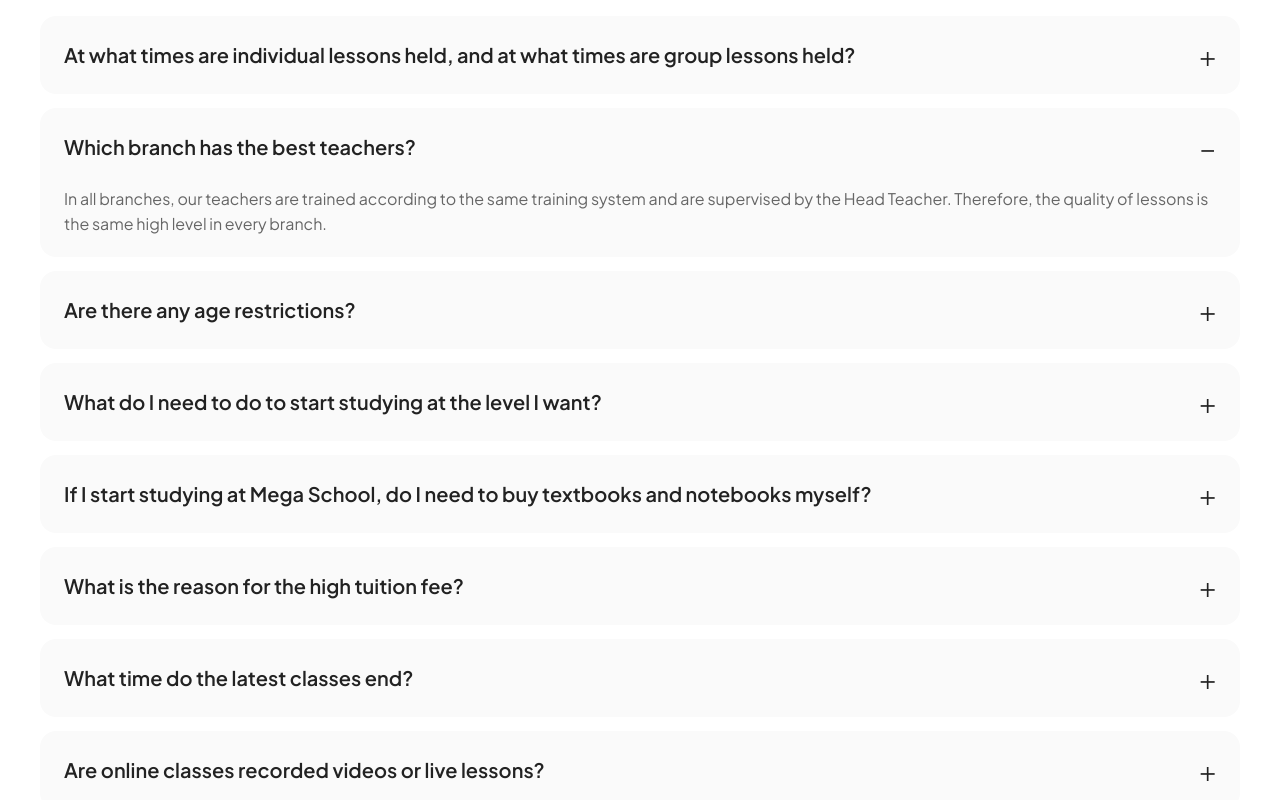
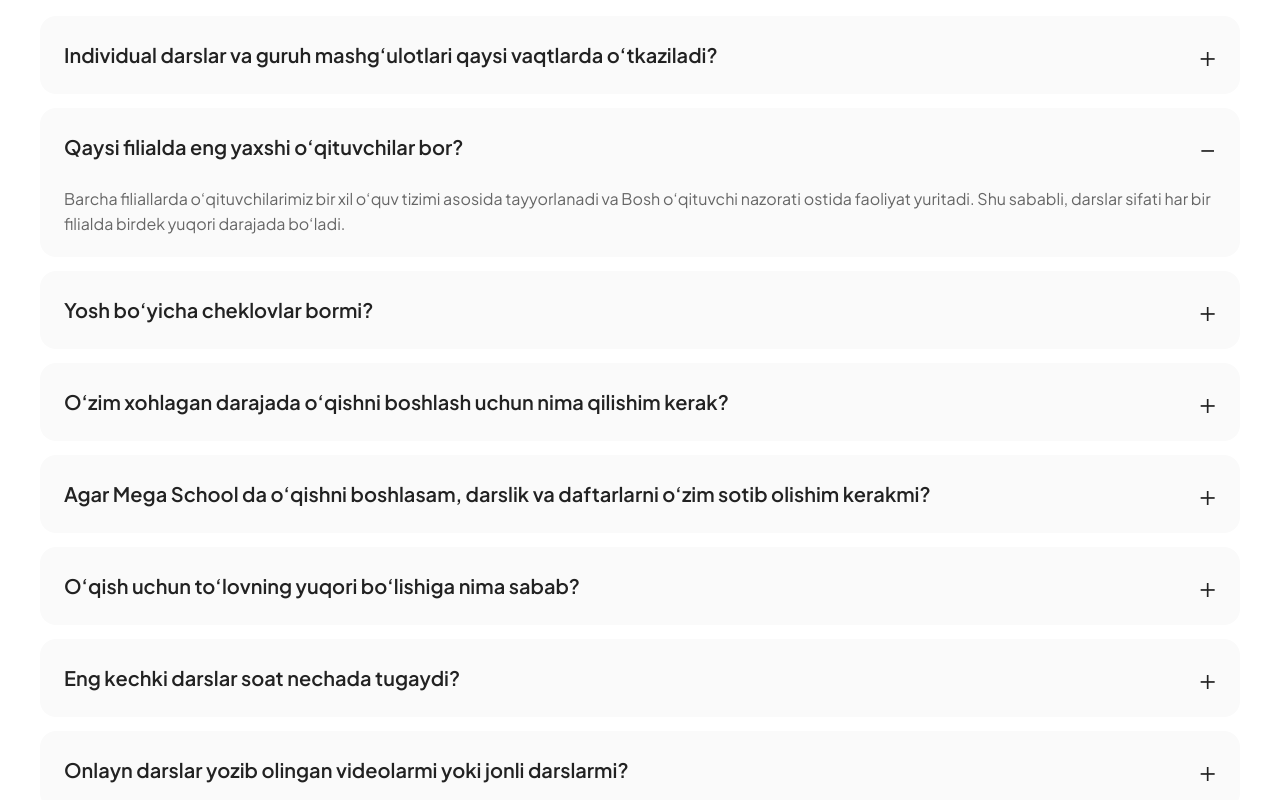
Before and after one commit to usershokhrukh/mega-school, a Next.js app: page / in a window 1280 px wide. Shown: the part 4900-5700 px from the top of the page. Built offline with nearby package versions, Linux system fonts and the light colour scheme.

Commit message:
features/faq language changed to uzbek

```diff
--- a/src/components/faq/Faq.jsx
+++ b/src/components/faq/Faq.jsx
@@ -1,48 +1,50 @@
 "use client";
 
-import React, { useState } from "react";
+import React, {useState} from "react";
 import "./faq.modules.scss";
 
 const faqData = [
   {
-    question: "At what times are individual lessons held, and at what times are group lessons held?",
+    question:
+      "Individual darslar va guruh mashg‘ulotlari qaysi vaqtlarda o‘tkaziladi?",
     answer:
-      "Individual lessons are usually held at 07:30, 09:00, 10:30, and 12:00. Group lessons take place at 09:00, 10:30, 12:00, 14:00, 15:30, 17:00, and 18:30. Only for online classes do we also have open groups at 20:00.",
+      "Individual darslar odatda soat 07:30, 09:00, 10:30 va 12:00 da o‘tkaziladi. Guruh mashg‘ulotlari esa soat 09:00, 10:30, 12:00, 14:00, 15:30, 17:00 va 18:30 da bo‘lib o‘tadi. Faqat onlayn darslar uchun soat 20:00 da ham ochiq guruhlar mavjud.",
   },
   {
-    question: "Which branch has the best teachers?",
+    question: "Qaysi filialda eng yaxshi o‘qituvchilar bor?",
     answer:
-      "In all branches, our teachers are trained according to the same training system and are supervised by the Head Teacher. Therefore, the quality of lessons is the same high level in every branch.",
+      "Barcha filiallarda o‘qituvchilarimiz bir xil o‘quv tizimi asosida tayyorlanadi va Bosh o‘qituvchi nazorati ostida faoliyat yuritadi. Shu sababli, darslar sifati har bir filialda birdek yuqori darajada bo‘ladi.",
   },
   {
-    question: "Are there any age restrictions?",
+    question: "Yosh bo‘yicha cheklovlar bormi?",
     answer:
-      "In all our branches, the age range for group classes is from 13 to 30, as the program is specially adapted for young people. Therefore, the quality of lessons is equally high in all branches. In individual classes, we teach English to learners of any age who wish to study the language.",
+      "Barcha filiallarimizda guruh mashg‘ulotlari uchun yosh chegarasi 13 dan 30 yoshgacha etib belgilangan, chunki dastur aynan yoshlar uchun moslashtirilgan. Shu sababli, barcha filiallarda darslar sifati birdek yuqori darajada. Individual mashg‘ulotlarda esa tilni o‘rganish istagida bo‘lgan har qanday yoshdagi kishilarga ingliz tilini o‘rgatamiz.",
   },
   {
-    question: "What do I need to do to start studying at the level I want?",
+    question: "O‘zim xohlagan darajada o‘qishni boshlash uchun nima qilishim kerak?",
     answer:
-      "Come to our center, where the administrators will provide you with all the necessary information. To start studying at your desired level, you must successfully pass an oral interview and a placement test.",
+      "Markazimizga tashrif buyuring; u yerda ma’murlar sizga barcha zarur ma’lumotlarni taqdim etadilar. Tanlagan darajangizda o‘qishni boshlash uchun og‘zaki suhbat va bilim darajasini aniqlash testidan muvaffaqiyatli o‘tishingiz kerak.",
   },
   {
-    question: "If I start studying at Mega School, do I need to buy textbooks and notebooks myself?",
+    question:
+      "Agar Mega School da o‘qishni boshlasam, darslik va daftarlarni o‘zim sotib olishim kerakmi?",
     answer:
-      "At Mega School, every new student or student advancing to the next level receives a textbook and a notebook for free (the notebook is provided only once).",
+      "Mega School da har bir yangi o‘quvchi yoki keyingi bosqichga o‘tayotgan o‘quvchi darslik va daftar bilan bepul ta’minlanadi (daftar faqat bir marta beriladi).",
   },
   {
-    question: "What is the reason for the high tuition fee?",
+    question: "O‘qish uchun to‘lovning yuqori bo‘lishiga nima sabab?",
     answer:
-      "Our tuition fees fully correspond to the quality of education we provide, as we are the only center that offers training based on the Oxford University Press program, IELTS-X, the Student App platform, systematic instruction by three teachers, and access to video lessons.",
+      "Bizning ta'lim to'lovlarimiz taqdim etayotgan ta'lim sifatiga to'liq mos keladi, chunki biz Oxford University Press dasturi, IELTS-X, Student App platformasi, uch nafar o'qituvchi tomonidan olib boriladigan tizimli mashg'ulotlar va video darslardan foydalanish imkoniyatini taklif qiluvchi yagona markazmiz.",
   },
   {
-    question: "What time do the latest classes end?",
+    question: "Eng kechki darslar soat nechada tugaydi?",
     answer:
-      "The evening classes start at 18:30 because of the teachers' work schedules and transportation issues. Only for online classes, we have open groups available at 20:00.",
+      "O‘qituvchilarning ish jadvali va transport bilan bog‘liq masalalar tufayli kechki darslar soat 18:30 da boshlanadi. Faqat onlayn darslar uchun soat 20:00 da ochiq guruhlar mavjud.",
   },
   {
-    question: "Are online classes recorded videos or live lessons?",
+    question: "Onlayn darslar yozib olingan videolarmi yoki jonli darslarmi?",
     answer:
-      "Online classes are conducted live. You communicate directly with the teacher - these are not pre-recorded videos. More details",
+      "Onlayn darslar jonli efirda o‘tkaziladi. Siz o‘qituvchi bilan bevosita muloqot qilasiz — bular oldindan yozib olingan videolar emas. Batafsil ma’lumot",
   },
 ];
 
@@ -65,15 +67,10 @@ const Faq = () => {
             }`}
             key={index}
           >
-            <button
-              className="faq__question"
-              onClick={() => toggle(index)}
-            >
+            <button className="faq__question" onClick={() => toggle(index)}>
               <span>{item.question}</span>
 
-              <span className="faq__icon">
-                {active === index ? "−" : "+"}
-              </span>
+              <span className="faq__icon">{active === index ? "−" : "+"}</span>
             </button>
 
             <div
```
